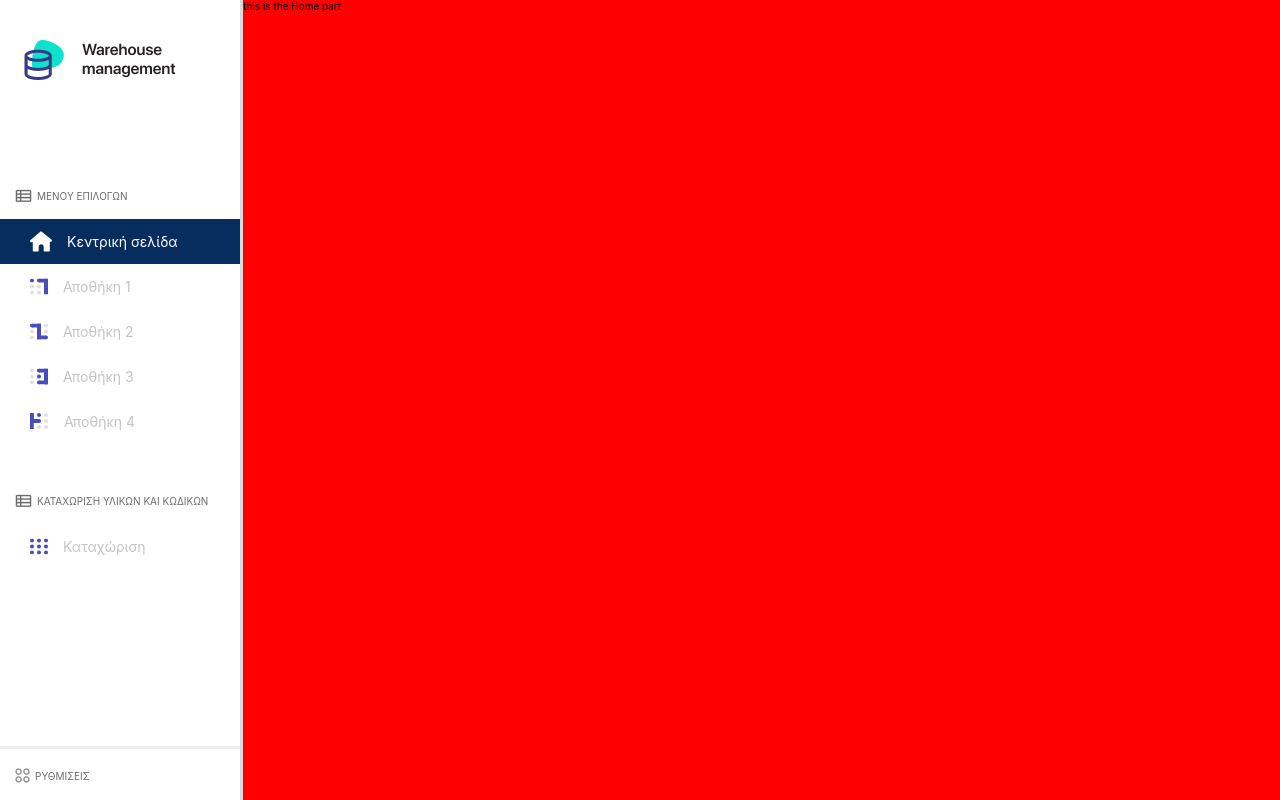
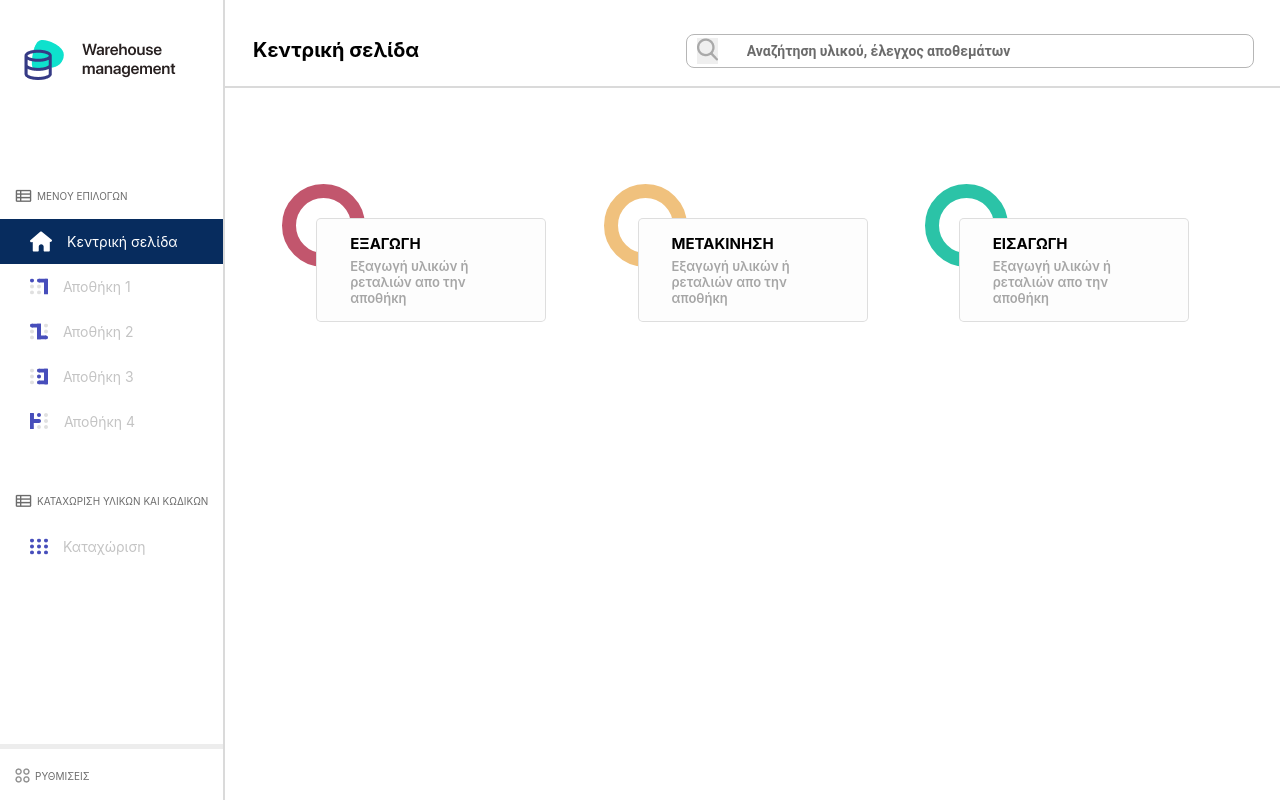
Before and after one commit to masaka222/quintessential, a React app: page /management/home in a window 1280 px wide. Built offline with nearby package versions, Linux system fonts and the light colour scheme; a web font is replaced by a local one.

Commit message:
Final design

```diff
--- /dev/null
+++ b/src/ActionButton/ActionButton.css
@@ -0,0 +1,53 @@
+.ActionButton_button{
+    position: relative;
+    margin-top: 13rem;
+    padding: 1.5rem 3.3rem;
+    width: 23rem;
+    text-align: start;
+    background: #FDFDFD;
+    border: 1px solid rgba(0, 0, 0, 0.12);
+    border-radius: 5px;
+}
+
+.ActionButton_button-title{
+    font-family: SF Pro Display;
+    font-size: 15px;
+    margin-bottom: .5rem;
+}
+
+.ActionButton_button-subtitle{
+    font-family: SF Pro Display;
+    font-size: 13px;
+    font-weight: 600;
+    color: #000000;
+    opacity: 0.34;
+}
+
+.ActionButton_button::before{
+    content: "";
+    position: absolute;
+    height: 5.5rem;
+    width: 5.5rem;
+    border-radius:50%;
+    -moz-border-radius:50%;
+    -webkit-border-radius:50%;
+
+    right: 18rem;
+    top: -3.5rem;
+
+    z-index: -1;
+}
+
+/* Circle Colors */
+
+.pinkColor::before{
+    border: 1.4rem solid #C2566D;
+}
+
+.yellowColor::before{
+    border: 1.4rem solid #F0C17D;
+}
+
+.greenColor::before{
+    border: 1.4rem solid #2BC3A7;
+}
--- /dev/null
+++ b/src/ActionButton/ActionButton.js
@@ -0,0 +1,13 @@
+import React from 'react';
+import './ActionButton.css';
+
+function ActionButton(props) {
+  return (
+    <button className = {'ActionButton_button ' + props.color}>
+        <h2 className='ActionButton_button-title'>{props.title}</h2>
+        <p  className='ActionButton_button-subtitle'>{props.subtitle}</p>
+    </button>
+  );
+}
+
+export default ActionButton;
--- /dev/null
+++ b/src/Header/Header.css
@@ -0,0 +1,16 @@
+.Header{
+    height: 8.8rem;
+    padding-top: 1.5rem;
+    border-bottom: .2rem solid #DADADA;
+
+    display: flex;
+    justify-content: space-between;
+    align-items: center;
+}
+
+.Header_title{
+    margin-left: 2.8rem;
+    font-family: SF Pro Display;
+    font-size: 2rem;
+    line-height: 25px;
+}
--- /dev/null
+++ b/src/Header/Header.js
@@ -0,0 +1,14 @@
+import React from 'react';
+import './Header.css';
+import SearchBar from '../SearchBar/SearchBar';
+
+function Header(props) {
+  return (
+    <div className="Header">
+      <h1 className='Header_title'>{props.title}</h1>
+      <SearchBar/>
+    </div>
+  );
+}
+
+export default Header;
--- a/src/Home/Home.css
+++ b/src/Home/Home.css
@@ -1,3 +1,4 @@
-.Home{
-    background-color: red;
+.Home_buttons{
+    display: flex;
+    justify-content: space-evenly;
 }
--- a/src/Home/Home.js
+++ b/src/Home/Home.js
@@ -1,10 +1,29 @@
 import React from 'react';
 import './Home.css';
+import Header from '../Header/Header';
+import ActionButton from '../ActionButton/ActionButton';
 
 function Home() {
   return (
     <div className="Home">
-      this is the Home part
+      <Header title='Κεντρική σελίδα'/>
+      <div className = 'Home_buttons'>
+        <ActionButton
+          title     = 'ΕΞΑΓΩΓΗ'
+          subtitle  = 'Εξαγωγή υλικών ή ρεταλιών απο την αποθήκη'
+          color     = 'pinkColor'
+        />
+        <ActionButton
+          title     = 'ΜΕΤΑΚΙΝΗΣΗ'
+          subtitle  = 'Εξαγωγή υλικών ή ρεταλιών απο την αποθήκη'
+          color     = 'yellowColor'
+        />
+        <ActionButton
+          title     = 'ΕΙΣΑΓΩΓΗ'
+          subtitle  = 'Εξαγωγή υλικών ή ρεταλιών απο την αποθήκη'
+          color     = 'greenColor'
+        />
+      </div>
     </div>
   );
 }
--- a/src/LoginForm/LoginForm.css
+++ b/src/LoginForm/LoginForm.css
@@ -12,7 +12,7 @@
     text-transform: uppercase;
 }
 
-input[type=text], input[type=password]{
+.email-input, .password-input{
     font-weight: 600;
     font-size: 1.8rem;
     letter-spacing: 0.035em;
@@ -32,8 +32,8 @@ input[type=text], input[type=password]{
     outline: none;
 }
 
-input[type=text]:focus,
-input[type=password]:focus{
+.email-input:focus,
+.password-input:focus{
     color: #474EBB;
     border-color: #474EBB;
   }
--- a/src/LoginForm/LoginForm.js
+++ b/src/LoginForm/LoginForm.js
@@ -14,9 +14,9 @@ class LoginForm extends React.Component {
           <p className='LoginForm_header'>ΣΥΝΔΕΣΗ</p>
           <form id='user-form'>
                 Δ/νση ηλεκτρονικού ταχυδρομείου¨ <br/>
-                <input type = "text" placeholder = 'Enter email' autoCorrect="off" autoCapitalize="none"/>   <br/>
+                <input type = "text" placeholder = 'Enter email' autoCorrect="off" autoCapitalize="none" className='email-input'/>   <br/>
                 Κωδικός πρόσβασης<br/>
-                <input type = "password" placeholder = 'Enter password' autoCorrect="off" autoCapitalize="none"/>  <br/>
+                <input type = "password" placeholder = 'Enter password' autoCorrect="off" autoCapitalize="none" className='password-input'/>  <br/>
                 <input type = "submit" className='LoginForm_button' value= 'Είσοδος' onClick = {this.redirect}/>
             </form>
             <a href='/' className='LoginForm_forgotPass'>Ξέχασα τον κωδικό μου</a>
--- a/src/ManagementPage/ManagementPage.css
+++ b/src/ManagementPage/ManagementPage.css
@@ -2,5 +2,5 @@
     height: 100vh;
     width: 100vw;
     display: grid;
-    grid-template-columns: 19% auto;
+    grid-template-columns: 22.5rem auto;
 }
--- /dev/null
+++ b/src/SearchBar/SearchBar.css
@@ -0,0 +1,46 @@
+.search{
+    display: flex;
+    align-items: center;
+    justify-content: center;
+
+    margin-right: 2rem;
+
+}
+
+.search__input{
+    border: 1px solid #B6B6B6;
+    padding: .8rem 6rem;
+    border-radius: 8px;
+    width: 100%;
+
+    font-family: Roboto;
+    font-style: normal;
+    font-weight: 600;
+    font-size: 1.4rem;
+
+    transition: all .2s;
+    margin-left: -3.25rem;
+}
+
+/* BUTTON */
+.search__button{
+    z-index: 1;
+    border: none;
+}
+
+.search__button:focus{
+    outline: none;
+}
+
+.search__button:active{
+    transform: translateY(2px);
+}
+
+.search__input::-webkit-input-placeholder{
+    font-family: Roboto;
+    font-style: normal;
+    font-weight: 600;
+    font-size: 1.4rem;
+    line-height: 18px;
+    color: rgba(0, 0, 0, 0.58);
+}
--- /dev/null
+++ b/src/SearchBar/SearchBar.js
@@ -0,0 +1,18 @@
+import React from 'react';
+import './SearchBar.css';
+import magnifier from './magnifier.png';
+
+function SearchBar() {
+  return (
+    <div className="SearchBar">
+      <form action="#" className="search">
+        <button className="search__button">
+          <img alt='magnifyingGlass' src={magnifier}/>
+        </button>
+        <input type="text" className="search__input" placeholder="Αναζήτηση υλικού, έλεγχος αποθεμάτων" size="52"/>
+      </form>
+    </div>
+  );
+}
+
+export default SearchBar;
--- a/src/Sidebar/Sidebar.css
+++ b/src/Sidebar/Sidebar.css
@@ -1,5 +1,5 @@
 .Sidebar{
-    border-right: .3rem solid #DADADA;
+    border-right: .2rem solid #DADADA;
     position: relative;
 }
 
@@ -16,7 +16,7 @@
     bottom: 0;
     left: 0;
     width: 100%;
-    border-top: .3rem solid rgba(0, 0, 0, 0.07);
+    border-top: .5rem solid rgba(0, 0, 0, 0.07);
     padding-top: 1.9rem;
 }
 
--- a/src/Sidebar/Sidebar.js
+++ b/src/Sidebar/Sidebar.js
@@ -60,6 +60,7 @@ function Sidebar() {
         <img alt="menuIcon" src={menuIcon} className='menuIcon'/>
         <div className='menuText'>ΚΑΤΑΧΩΡΙΣΗ ΥΛΙΚΩΝ ΚΑΙ ΚΩΔΙΚΩΝ</div>
       </div>
+
       <NavLink activeClassName = 'is-active' to='/insert'>
         <figure className='shape'>
           <SVGIcon className='Sidebar_icon' name="dots" width={18} />
--- a/src/Warehouse1/Warehouse1.js
+++ b/src/Warehouse1/Warehouse1.js
@@ -1,10 +1,11 @@
 import React from 'react';
 import './Warehouse1.css';
+import Header from '../Header/Header';
 
 function Warehouse1() {
   return (
     <div className="Warehouse1">
-      this is the Warehouse1 part
+      <Header title='Αποθήκη 1'/>
     </div>
   );
 }
--- a/src/Warehouse2/Warehouse2.js
+++ b/src/Warehouse2/Warehouse2.js
@@ -1,10 +1,11 @@
 import React from 'react';
 import './Warehouse2.css';
+import Header from '../Header/Header';
 
 function Warehouse2() {
   return (
     <div className="Warehouse2">
-      this is the Warehouse2 part
+      <Header title='Αποθήκη 2'/>
     </div>
   );
 }
--- a/src/Warehouse3/Warehouse3.js
+++ b/src/Warehouse3/Warehouse3.js
@@ -1,10 +1,11 @@
 import React from 'react';
 import './Warehouse3.css';
+import Header from '../Header/Header';
 
 function Warehouse3() {
   return (
     <div className="Warehouse3">
-      this is the Warehouse3 part
+      <Header title='Αποθήκη 3'/>
     </div>
   );
 }
--- a/src/Warehouse4/Warehouse4.js
+++ b/src/Warehouse4/Warehouse4.js
@@ -1,10 +1,11 @@
 import React from 'react';
 import './Warehouse4.css';
+import Header from '../Header/Header';
 
 function Warehouse4() {
   return (
     <div className="Warehouse4">
-      this is the Warehouse4 part
+      <Header title='Αποθήκη 4'/>
     </div>
   );
 }
```
Also changed, not shown: src/SearchBar/magnifier.png (added).
